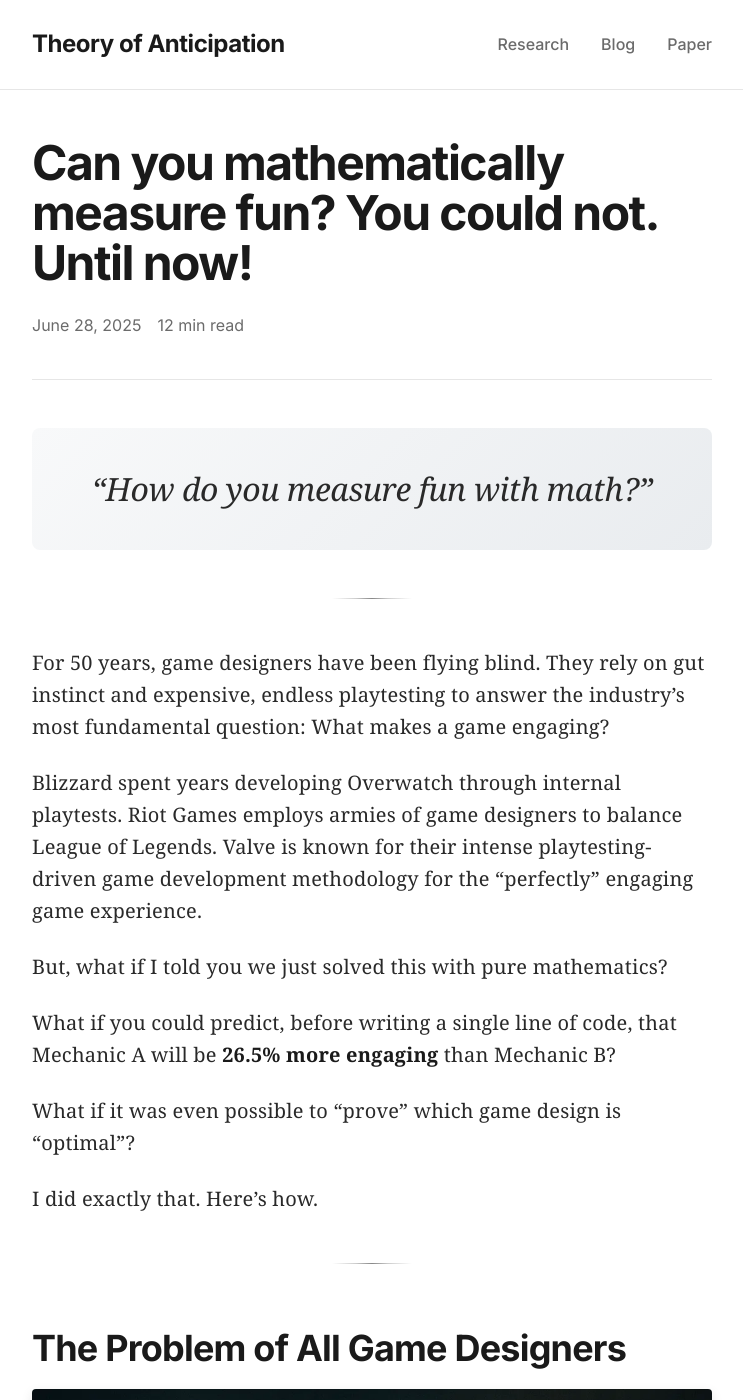
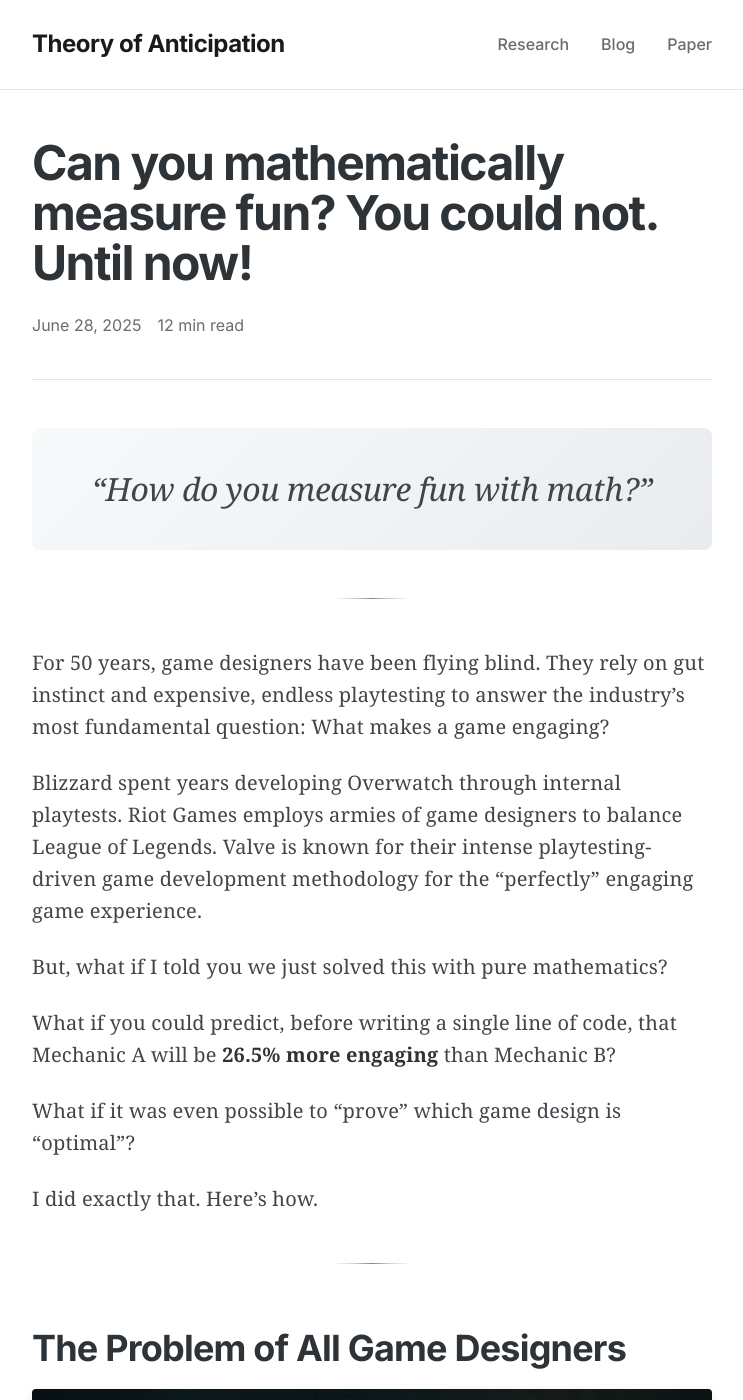
Before and after one commit to akalouis/akalouis.github.io, a Jekyll site: the page built from _posts/2025-06-28-can-you-mathematically-measure-fun-you-could-not-until-now.md, in a window 1280 px wide and 1400 px high. Shown: the whole window, without its empty margins (268-1011 px from the left). Built offline with Jekyll 4.4.1, drawn with Linux system fonts in a browser that asks for light colours; some web fonts are replaced; some of the changed text lies outside the part shown.

Commit message:
polish post and css

````diff
--- a/_posts/2025-06-28-can-you-mathematically-measure-fun-you-could-not-until-now.md
+++ b/_posts/2025-06-28-can-you-mathematically-measure-fun-you-could-not-until-now.md
@@ -74,7 +74,9 @@
 
 **PAUSED GAME PROBLEM**
 
+```
 You're dominating in League of Legends — perfect position, commanding lead, about to achieve victory. Then the game pauses, indefinitely.
+```
 
 Now, suddenly the game is no longer engaging.
 
@@ -82,7 +84,9 @@
 
 **PENALTY-ONLY GAME**
 
+```
 Choose: lose 10 points (90% chance) or lose 100 points (10% chance).
+```
 
 Despite ALL outcomes being bad, you still feel tension. Why? Because there are **still meaningful events ahead.**
 
--- a/assets/css/main.css
+++ b/assets/css/main.css
@@ -180,7 +180,7 @@
     line-height: 1.04;
     letter-spacing: -0.032em;
     margin-bottom: 24px;
-    color: #1a1a1a;
+    color: #2e3338;
 }
 
 .post-meta {
@@ -201,12 +201,12 @@
     margin: 0;
 }
 
-/* Enhanced Medium-style post content - improved readability */
+/* Enhanced Medium-style post content - much softer */
 .post-content {
     font-size: 20px;
     line-height: 1.6;
     letter-spacing: 0.01em;
-    color: #292929;
+    color: #41454a;
     max-width: 680px;
     margin: 0 auto;
 }
@@ -219,7 +219,7 @@
     line-height: 1.04;
     letter-spacing: -0.032em;
     margin: 48px 0 24px 0;
-    color: #1a1a1a;
+    color: #2e3338;
 }
 
 .post-content h2 {
@@ -229,7 +229,7 @@
     line-height: 1.15;
     letter-spacing: -0.022em;
     margin: 40px 0 20px 0;
-    color: #1a1a1a;
+    color: #2e3338;
 }
 
 .post-content h3 {
@@ -239,26 +239,26 @@
     line-height: 1.22;
     letter-spacing: -0.012em;
     margin: 32px 0 16px 0;
-    color: #1a1a1a;
+    color: #2e3338;
 }
 
-/* Paragraph styling - improved spacing */
+/* Paragraph styling - softer color */
 .post-content p {
     margin: 0 0 24px 0;
     font-weight: 400;
-    color: #292929;
+    color: #41454a;
 }
 
-/* Quote styling - Medium style */
+/* Quote styling - much lighter than body text */
 .post-content blockquote {
-    border-left: 3px solid #000;
+    border-left: 3px solid #e8e8e8;
     padding-left: 23px;
     margin: 32px 0;
     font-style: italic;
     font-size: 24px;
     line-height: 1.48;
     letter-spacing: -0.014em;
-    color: #6B6B6B;
+    color: #8e8e8e;
     font-weight: 400;
 }
 
@@ -269,13 +269,13 @@
 /* Bold text styling - softer color */
 .post-content strong, .post-content b {
     font-weight: 700;
-    color: #1a1a1a;
+    color: #2e3338;
 }
 
 /* Emphasis styling */
 .post-content em, .post-content i {
     font-style: italic;
-    color: #292929;
+    color: #41454a;
 }
 
 /* Link styling - Medium green */
@@ -292,10 +292,10 @@
     text-decoration-thickness: 2px;
 }
 
-/* Code styling - improved contrast */
+/* Code styling - softer colors */
 .post-content code {
     background: #f6f6f6;
-    color: #1a1a1a;
+    color: #2e3338;
     padding: 3px 6px;
     border-radius: 3px;
     font-family: 'SF Mono', Monaco, 'Cascadia Code', 'Roboto Mono', Consolas, 'Courier New', monospace;
@@ -321,7 +321,7 @@
     font-size: 16px;
 }
 
-/* List styling - improved readability */
+/* List styling - softer colors */
 .post-content ul, .post-content ol {
     margin: 24px 0;
     padding-left: 30px;
@@ -331,11 +331,11 @@
     margin: 8px 0;
     font-size: 20px;
     line-height: 1.6;
-    color: #292929;
+    color: #41454a;
 }
 
 .post-content li::marker {
-    color: #6B6B6B;
+    color: #a8a8a8;
 }
 
 /* Horizontal rule */
@@ -416,7 +416,7 @@
     background: linear-gradient(135deg, #f8f9fa 0%, #e9ecef 100%);
     border-radius: 8px;
     font-weight: 400;
-    color: #1a1a1a;
+    color: #2e3338;
 }
 
 /* Modern section dividers */
@@ -463,7 +463,7 @@
 
 .tag:hover {
     background: #e8e8e8;
-    color: #1a1a1a;
+    color: #2e3338;
     text-decoration: none;
 }
 
````
